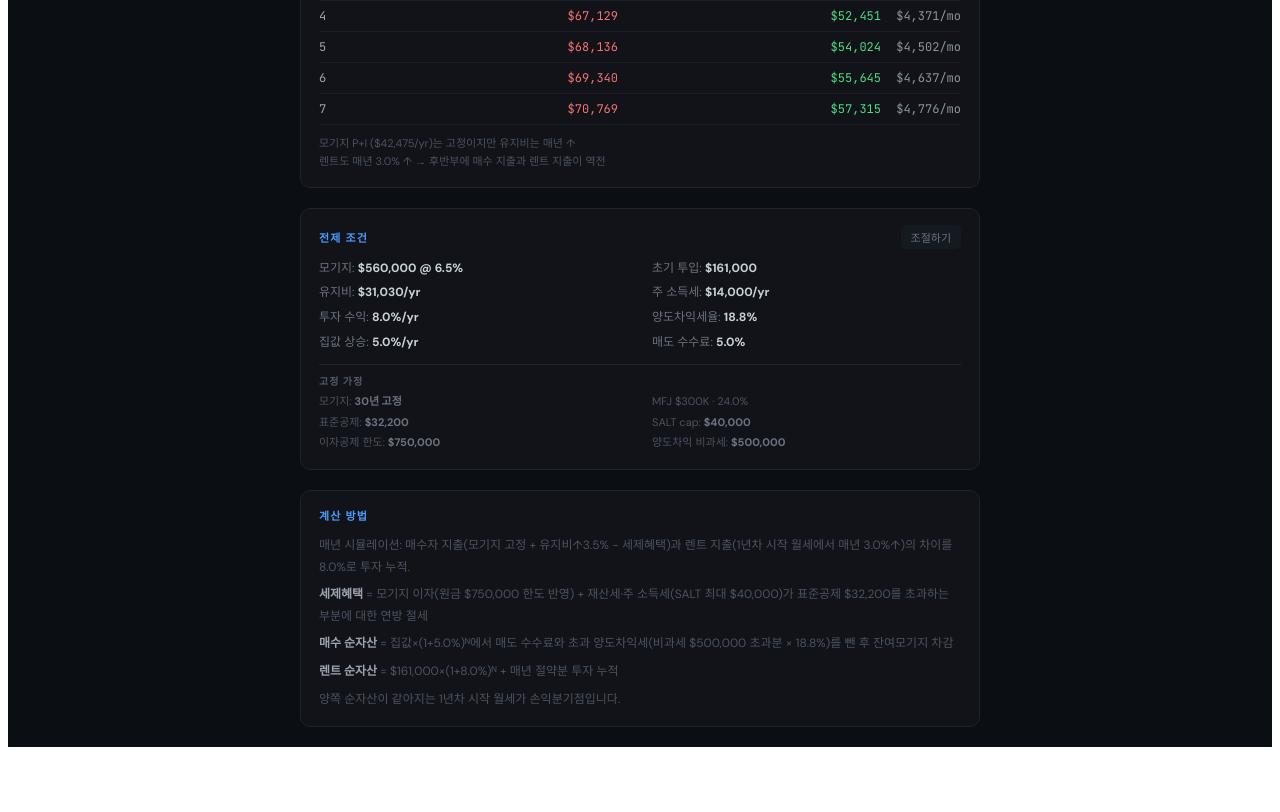
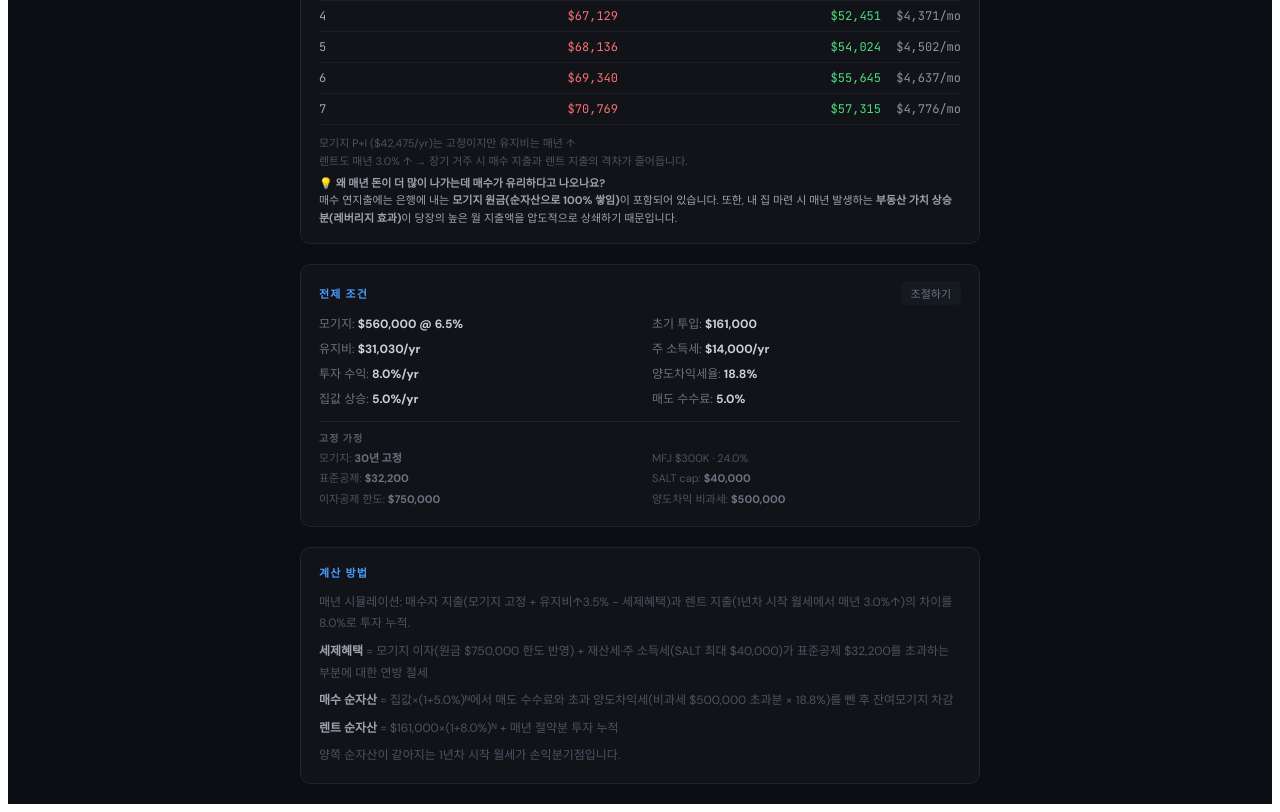
Before and after one commit to carlsagan21/buyvsrent, a React (Vite) app: page / in a window 1280 px wide. Shown: the part 1260-2072 px from the top of the page. Before the commit the page ends 2015 px from the top, so only its background shows below. Built offline with nearby package versions, Linux system fonts and the light colour scheme.

Commit message:
feat: 매수가 유리해지는 이유(자산 증가 및 원금 상환)에 대한 시각적 설명 추가

```diff
--- a/src/App.jsx
+++ b/src/App.jsx
@@ -526,7 +526,11 @@ export default function App() {
           </div>
           <div style={{ fontSize: 11, color: "#4b5363", marginTop: 10, lineHeight: 1.6 }}>
             모기지 P+I ({fmt(Math.round(annualMtg))}/yr)는 고정이지만 유지비는 매년 ↑<br />
-            렌트도 매년 {pct(P.rentGrowth)} ↑ → 후반부에 매수 지출과 렌트 지출이 역전
+            렌트도 매년 {pct(P.rentGrowth)} ↑ → 장기 거주 시 매수 지출과 렌트 지출의 격차가 줄어듭니다.<br />
+            <span style={{ color: "#9ca3b0", display: "inline-block", marginTop: 4 }}>
+              💡 <strong>왜 매년 돈이 더 많이 나가는데 매수가 유리하다고 나오나요?</strong><br />
+              매수 연지출에는 은행에 내는 <strong>모기지 원금(순자산으로 100% 쌓임)</strong>이 포함되어 있습니다. 또한, 내 집 마련 시 매년 발생하는 <strong>부동산 가치 상승분(레버리지 효과)</strong>이 당장의 높은 월 지출액을 압도적으로 상쇄하기 때문입니다.
+            </span>
           </div>
         </div>
 
```
